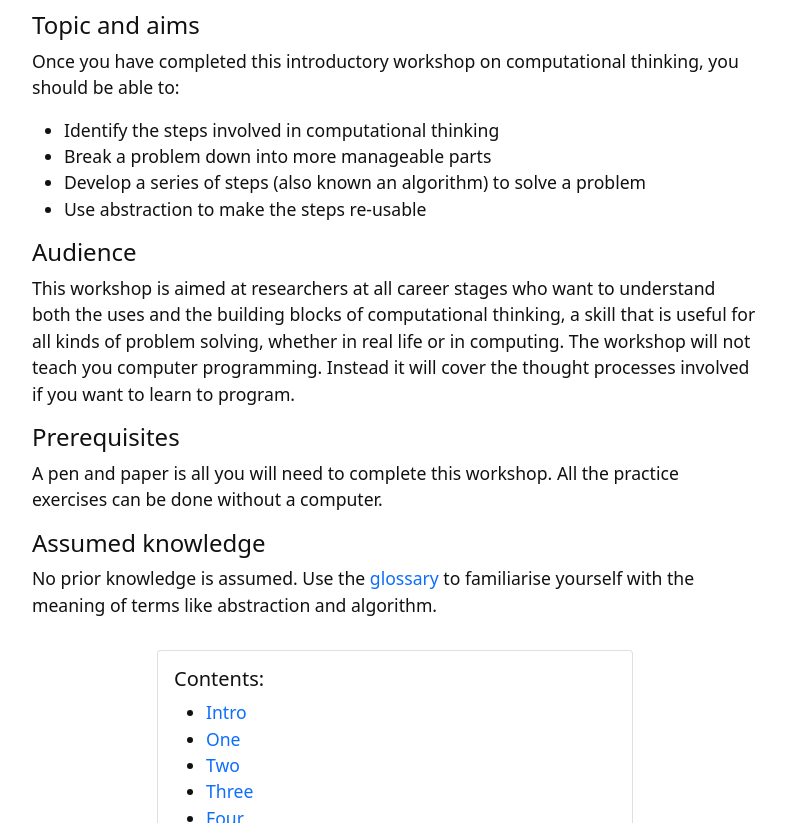
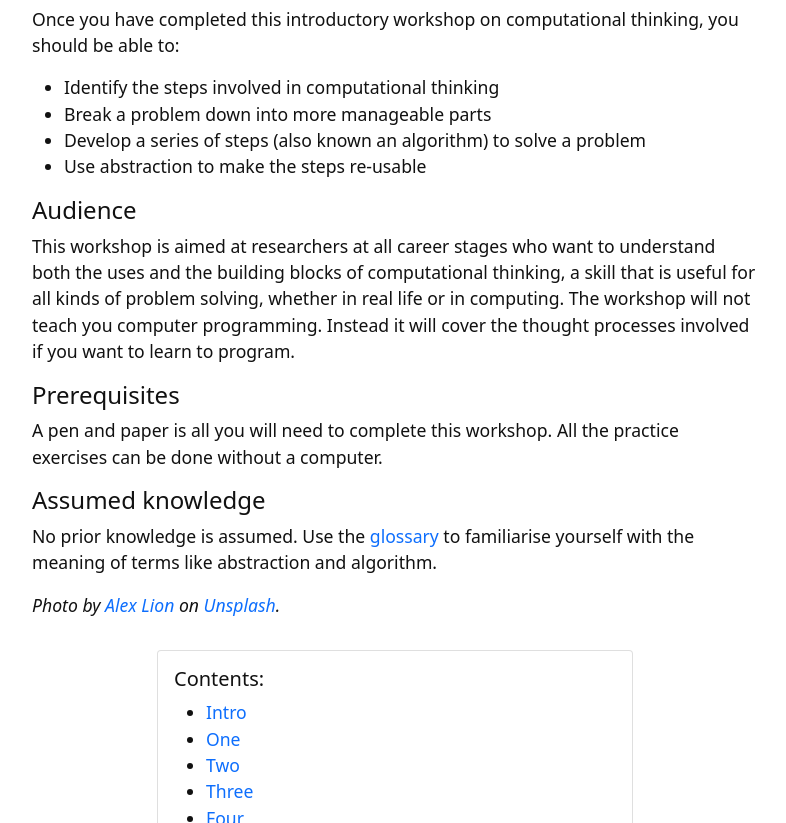
Before and after one commit to weaverbel/intro-computational-thinking, a Jekyll site: the page built from index.md, in a window 1280 px wide and 1400 px high. Shown: the part 577-1400 px from the top of the window, without its empty margins (245-1031 px from the left). Built offline with Jekyll 4.4.1, drawn with Linux system fonts in a browser that asks for light colours; some of the changed text lies outside the part shown.

Commit message:
Update index.md
move photo credit to bottom

```diff
--- a/index.md
+++ b/index.md
@@ -30,6 +28,7 @@ A pen and paper is all you will need to complete this workshop. All the practice
 
 No prior knowledge is assumed. Use the [glossary](content/4-glossary.md) to familiarise yourself with the meaning of terms like abstraction and algorithm.
 
+*Photo by [Alex Lion](https://unsplash.com/es/@alexlionco) on [Unsplash](https://unsplash.com/).*
 
 {% include toc.html %}
 
```
Also changed, not shown: other parts of index.md (+0 -2 lines).
